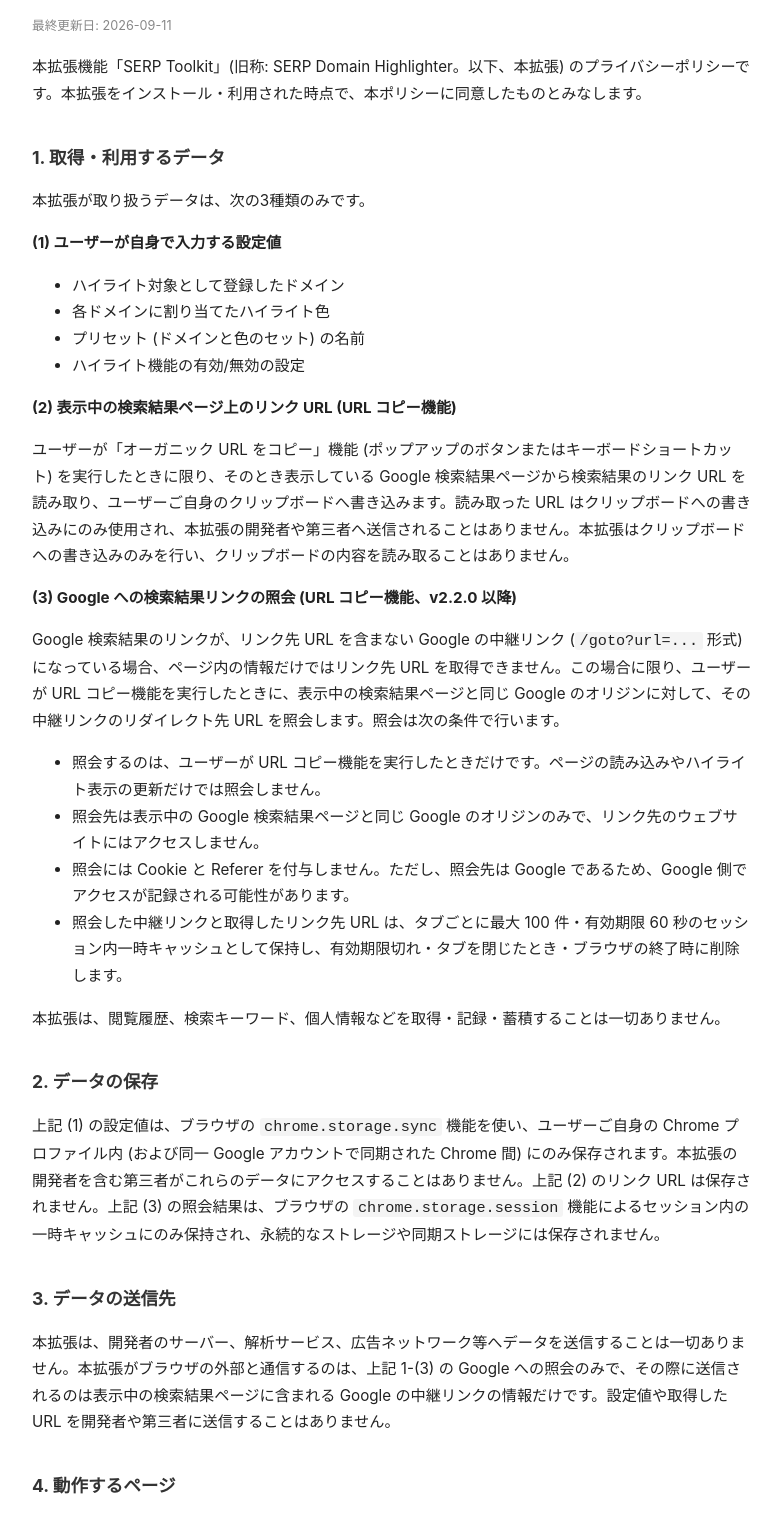
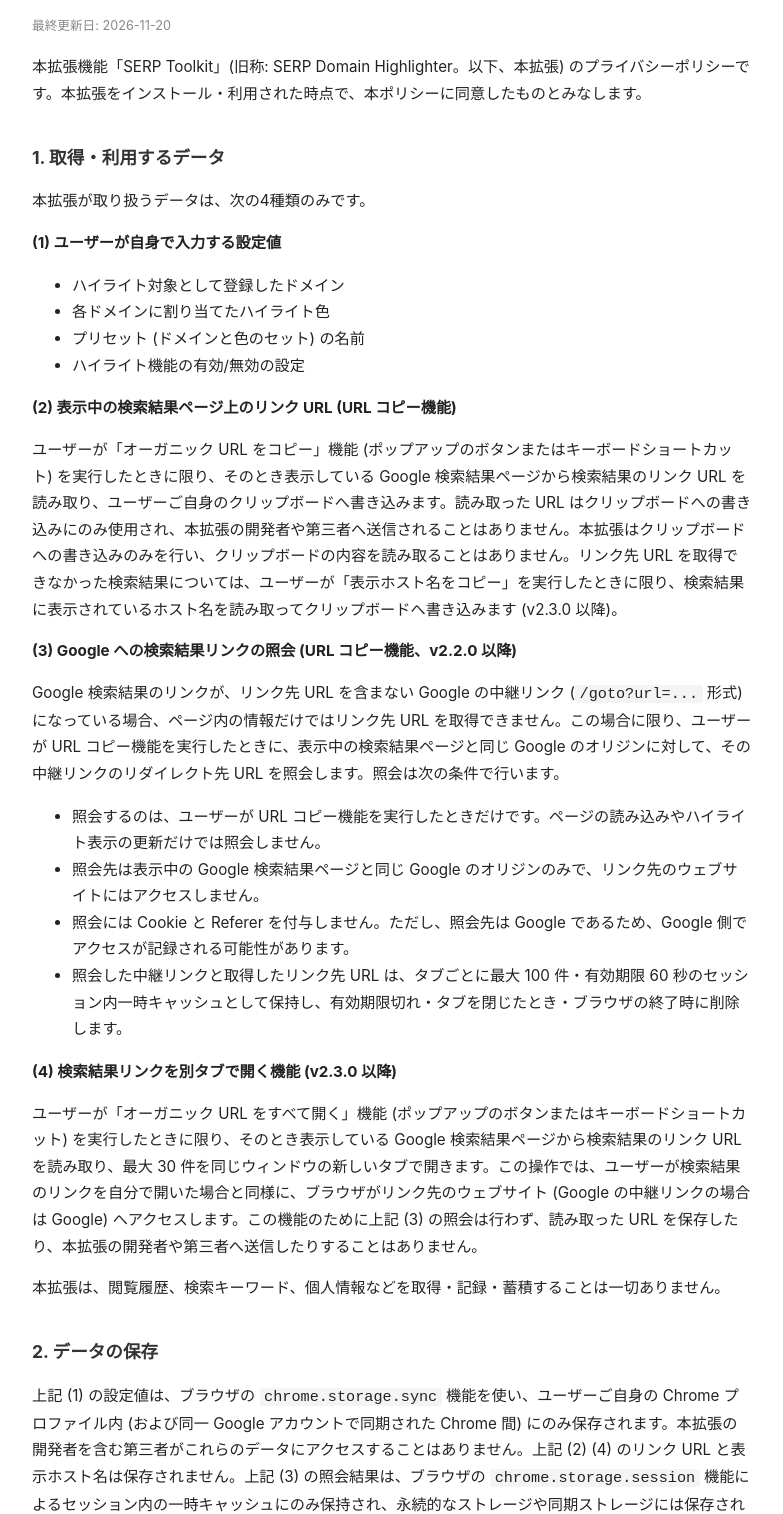
Before and after one commit to ikemotoriku86w-cmd/serp-domain-highlighter-policy, a plain HTML site: page index.html in a window 1280 px wide. Shown: the part 85-1599 px from the top of the page, without its empty margins (248-1031 px from the left). Drawn offline with Linux system fonts and the light colour scheme.

Commit message:
Update policy for SERP Toolkit v2.3.0 (open in tabs, displayed hostname copy)
Co-Authored-By: Claude Fable 5.2 <noreply@anthropic.com>

```diff
--- a/index.html
+++ b/index.html
@@ -32,12 +32,12 @@
 <body>
 
 <h1>SERP Toolkit プライバシーポリシー</h1>
-<p><small>最終更新日: 2026-09-11</small></p>
+<p><small>最終更新日: 2026-11-20</small></p>
 
 <p>本拡張機能「SERP Toolkit」(旧称: SERP Domain Highlighter。以下、本拡張) のプライバシーポリシーです。本拡張をインストール・利用された時点で、本ポリシーに同意したものとみなします。</p>
 
 <h2>1. 取得・利用するデータ</h2>
-<p>本拡張が取り扱うデータは、次の3種類のみです。</p>
+<p>本拡張が取り扱うデータは、次の4種類のみです。</p>
 <p><strong>(1) ユーザーが自身で入力する設定値</strong></p>
 <ul>
   <li>ハイライト対象として登録したドメイン</li>
@@ -46,7 +46,7 @@
   <li>ハイライト機能の有効/無効の設定</li>
 </ul>
 <p><strong>(2) 表示中の検索結果ページ上のリンク URL (URL コピー機能)</strong></p>
-<p>ユーザーが「オーガニック URL をコピー」機能 (ポップアップのボタンまたはキーボードショートカット) を実行したときに限り、そのとき表示している Google 検索結果ページから検索結果のリンク URL を読み取り、ユーザーご自身のクリップボードへ書き込みます。読み取った URL はクリップボードへの書き込みにのみ使用され、本拡張の開発者や第三者へ送信されることはありません。本拡張はクリップボードへの書き込みのみを行い、クリップボードの内容を読み取ることはありません。</p>
+<p>ユーザーが「オーガニック URL をコピー」機能 (ポップアップのボタンまたはキーボードショートカット) を実行したときに限り、そのとき表示している Google 検索結果ページから検索結果のリンク URL を読み取り、ユーザーご自身のクリップボードへ書き込みます。読み取った URL はクリップボードへの書き込みにのみ使用され、本拡張の開発者や第三者へ送信されることはありません。本拡張はクリップボードへの書き込みのみを行い、クリップボードの内容を読み取ることはありません。リンク先 URL を取得できなかった検索結果については、ユーザーが「表示ホスト名をコピー」を実行したときに限り、検索結果に表示されているホスト名を読み取ってクリップボードへ書き込みます (v2.3.0 以降)。</p>
 <p><strong>(3) Google への検索結果リンクの照会 (URL コピー機能、v2.2.0 以降)</strong></p>
 <p>Google 検索結果のリンクが、リンク先 URL を含まない Google の中継リンク (<code>/goto?url=...</code> 形式) になっている場合、ページ内の情報だけではリンク先 URL を取得できません。この場合に限り、ユーザーが URL コピー機能を実行したときに、表示中の検索結果ページと同じ Google のオリジンに対して、その中継リンクのリダイレクト先 URL を照会します。照会は次の条件で行います。</p>
 <ul>
@@ -55,16 +55,18 @@
   <li>照会には Cookie と Referer を付与しません。ただし、照会先は Google であるため、Google 側でアクセスが記録される可能性があります。</li>
   <li>照会した中継リンクと取得したリンク先 URL は、タブごとに最大 100 件・有効期限 60 秒のセッション内一時キャッシュとして保持し、有効期限切れ・タブを閉じたとき・ブラウザの終了時に削除します。</li>
 </ul>
+<p><strong>(4) 検索結果リンクを別タブで開く機能 (v2.3.0 以降)</strong></p>
+<p>ユーザーが「オーガニック URL をすべて開く」機能 (ポップアップのボタンまたはキーボードショートカット) を実行したときに限り、そのとき表示している Google 検索結果ページから検索結果のリンク URL を読み取り、最大 30 件を同じウィンドウの新しいタブで開きます。この操作では、ユーザーが検索結果のリンクを自分で開いた場合と同様に、ブラウザがリンク先のウェブサイト (Google の中継リンクの場合は Google) へアクセスします。この機能のために上記 (3) の照会は行わず、読み取った URL を保存したり、本拡張の開発者や第三者へ送信したりすることはありません。</p>
 <p>本拡張は、閲覧履歴、検索キーワード、個人情報などを取得・記録・蓄積することは一切ありません。</p>
 
 <h2>2. データの保存</h2>
-<p>上記 (1) の設定値は、ブラウザの <code>chrome.storage.sync</code> 機能を使い、ユーザーご自身の Chrome プロファイル内 (および同一 Google アカウントで同期された Chrome 間) にのみ保存されます。本拡張の開発者を含む第三者がこれらのデータにアクセスすることはありません。上記 (2) のリンク URL は保存されません。上記 (3) の照会結果は、ブラウザの <code>chrome.storage.session</code> 機能によるセッション内の一時キャッシュにのみ保持され、永続的なストレージや同期ストレージには保存されません。</p>
+<p>上記 (1) の設定値は、ブラウザの <code>chrome.storage.sync</code> 機能を使い、ユーザーご自身の Chrome プロファイル内 (および同一 Google アカウントで同期された Chrome 間) にのみ保存されます。本拡張の開発者を含む第三者がこれらのデータにアクセスすることはありません。上記 (2) (4) のリンク URL と表示ホスト名は保存されません。上記 (3) の照会結果は、ブラウザの <code>chrome.storage.session</code> 機能によるセッション内の一時キャッシュにのみ保持され、永続的なストレージや同期ストレージには保存されません。</p>
 
 <h2>3. データの送信先</h2>
-<p>本拡張は、開発者のサーバー、解析サービス、広告ネットワーク等へデータを送信することは一切ありません。本拡張がブラウザの外部と通信するのは、上記 1-(3) の Google への照会のみで、その際に送信されるのは表示中の検索結果ページに含まれる Google の中継リンクの情報だけです。設定値や取得した URL を開発者や第三者に送信することはありません。</p>
+<p>本拡張は、開発者のサーバー、解析サービス、広告ネットワーク等へデータを送信することは一切ありません。本拡張自身がブラウザの外部と通信するのは、上記 1-(3) の Google への照会のみで、その際に送信されるのは表示中の検索結果ページに含まれる Google の中継リンクの情報だけです。上記 1-(4) の機能では、ユーザーの操作に応じてブラウザが新しいタブでリンク先を読み込みます。設定値や取得した URL を開発者や第三者に送信することはありません。</p>
 
 <h2>4. 動作するページ</h2>
-<p>本拡張のコンテンツスクリプトは、Google 検索の検索結果ページ (<code>google.com</code> / <code>google.co.jp</code> の <code>/search</code>) でのみ動作し、登録されたドメインに一致する検索結果の表示スタイルの変更 (ハイライト表示) と、ユーザー操作時の検索結果リンク URL の読み取り (URL コピー機能) を行います。それ以外のページ内容の収集や書き換えは行いません。上記 1-(3) の Google への照会を除き、他のウェブサイトへのアクセスは行いません。</p>
+<p>本拡張のコンテンツスクリプトは、Google 検索の検索結果ページ (<code>google.com</code> / <code>google.co.jp</code> の <code>/search</code>) でのみ動作し、登録されたドメインに一致する検索結果の表示スタイルの変更 (ハイライト表示) と、ユーザー操作時の検索結果リンク URL と表示ホスト名の読み取り (URL コピー機能、別タブで開く機能) を行います。それ以外のページ内容の収集や書き換えは行いません。上記 1-(3) の Google への照会と、上記 1-(4) でユーザーの操作により開かれるタブを除き、他のウェブサイトへのアクセスは行いません。</p>
 
 <h2>5. 使用する権限</h2>
 <ul>
@@ -79,7 +81,7 @@
 <p>設定の CSV インポート / エクスポート機能は、ユーザーのローカル環境でのファイル読み書きのみで完結します。ファイルの内容が外部へ送信されることはありません。</p>
 
 <h2>7. データの第三者提供・販売</h2>
-<p>本拡張は、ユーザーデータを第三者に販売、貸与、譲渡することはありません。また、信用力判定や融資判定の目的で使用または転送することもありません。本拡張の単一目的 (Google 検索結果のハイライト表示およびオーガニック検索結果 URL のコピー) 以外の用途でユーザーデータを使用することはありません。</p>
+<p>本拡張は、ユーザーデータを第三者に販売、貸与、譲渡することはありません。また、信用力判定や融資判定の目的で使用または転送することもありません。本拡張の単一目的 (Google 検索結果のハイライト表示、およびオーガニック検索結果 URL のコピーと別タブでの表示) 以外の用途でユーザーデータを使用することはありません。</p>
 
 <h2>8. ユーザーによるデータ削除</h2>
 <p><code>chrome.storage.sync</code> に保存された設定値は、Chrome の拡張機能管理画面から本拡張をアンインストールすることで削除されます。特定のドメインやプリセットのみを削除したい場合は、本拡張のポップアップ画面から削除してください。上記 1-(3) のセッション内一時キャッシュは、有効期限切れ・タブを閉じる・ブラウザを終了するのいずれかで自動的に削除されます。</p>
@@ -90,6 +92,7 @@
 <h2>10. 本ポリシーの変更</h2>
 <p>本ポリシーは予告なく変更される場合があります。変更後は本ページの最終更新日が更新されます。</p>
 <ul>
+  <li>2026-11-20: v2.3.0 で、オーガニック検索結果のリンクを別タブでまとめて開く機能と、リンク先 URL を取得できなかった検索結果の表示ホスト名をコピーする機能に関する記載を追加。権限の変更はありません。</li>
   <li>2026-09-11: v2.2.0 で、リンク先 URL を含まない Google の中継リンクに対応するため、URL コピー実行時に限り Google へリダイレクト先を照会する動作と、そのセッション内一時キャッシュ、<code>webRequest</code> / <code>activeTab</code> 権限に関する記載を追加。</li>
   <li>2026-08-31: 拡張機能名を SERP Toolkit に変更。オーガニック URL コピー機能の追加に伴い、リンク URL の取り扱いと <code>clipboardWrite</code> 権限に関する記載を追加。</li>
   <li>2026-07-31: 初版。</li>
```
